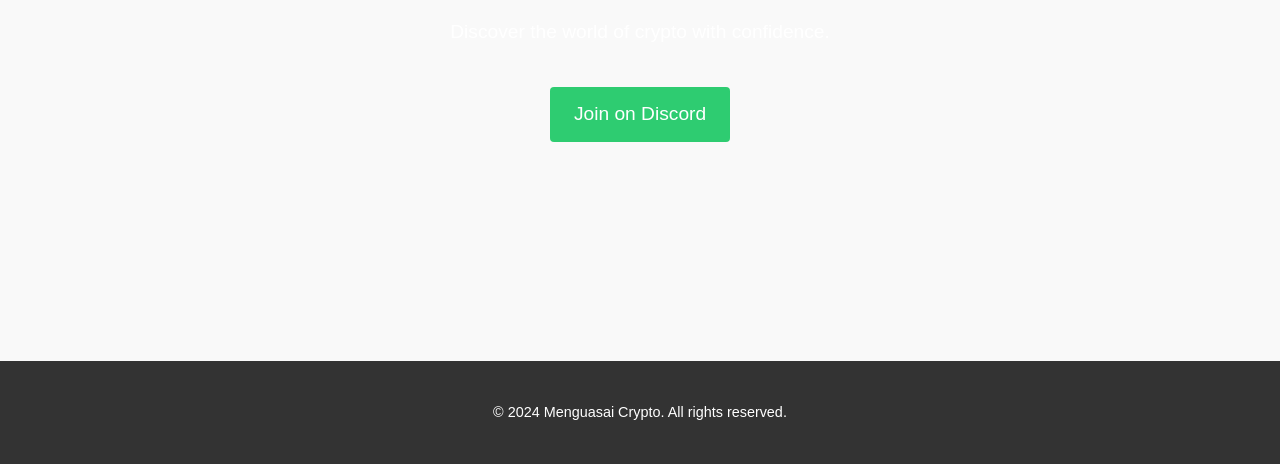
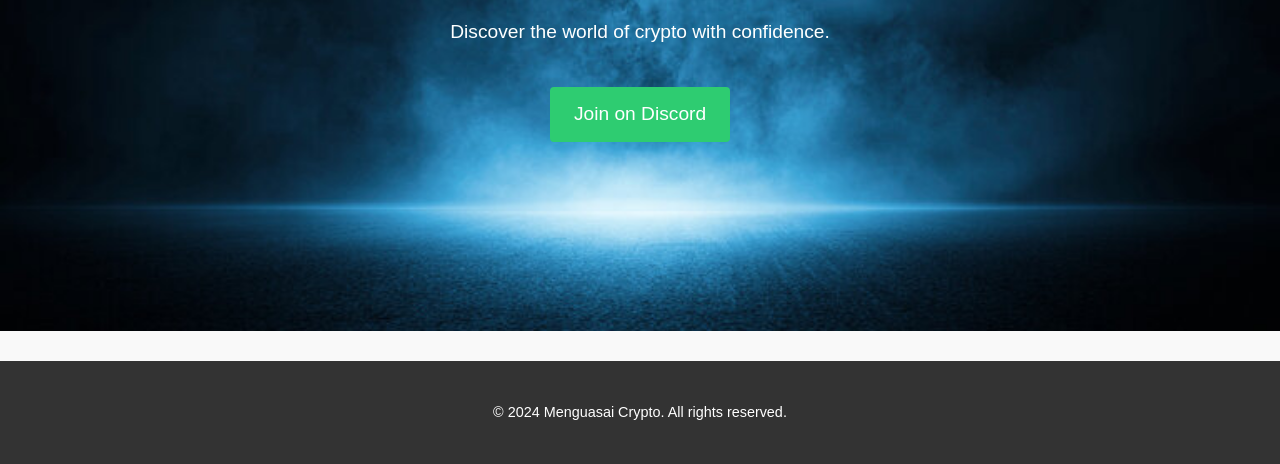
Before and after one commit to laflamics/gagal2, a plain HTML site: page index.html in a window 1280 px wide. Shown: the part 403-867 px from the top of the page. Drawn offline with Linux system fonts and the light colour scheme.

Commit message:
Update index.html

```diff
--- a/index.html
+++ b/index.html
@@ -41,7 +41,7 @@
         }
 
         .hero {
-            background-image: url('360_F_278694535_fLQzbVjihhbGUOaOtVTvuHX417firfrM.jpg');
+            background-image: url('360_F_461470323_6TMQSkCCs9XQoTtyer8VCsFypxwRiDGU.jpg');
             background-size: cover;
             background-position: center;
             height: 600px;
```
